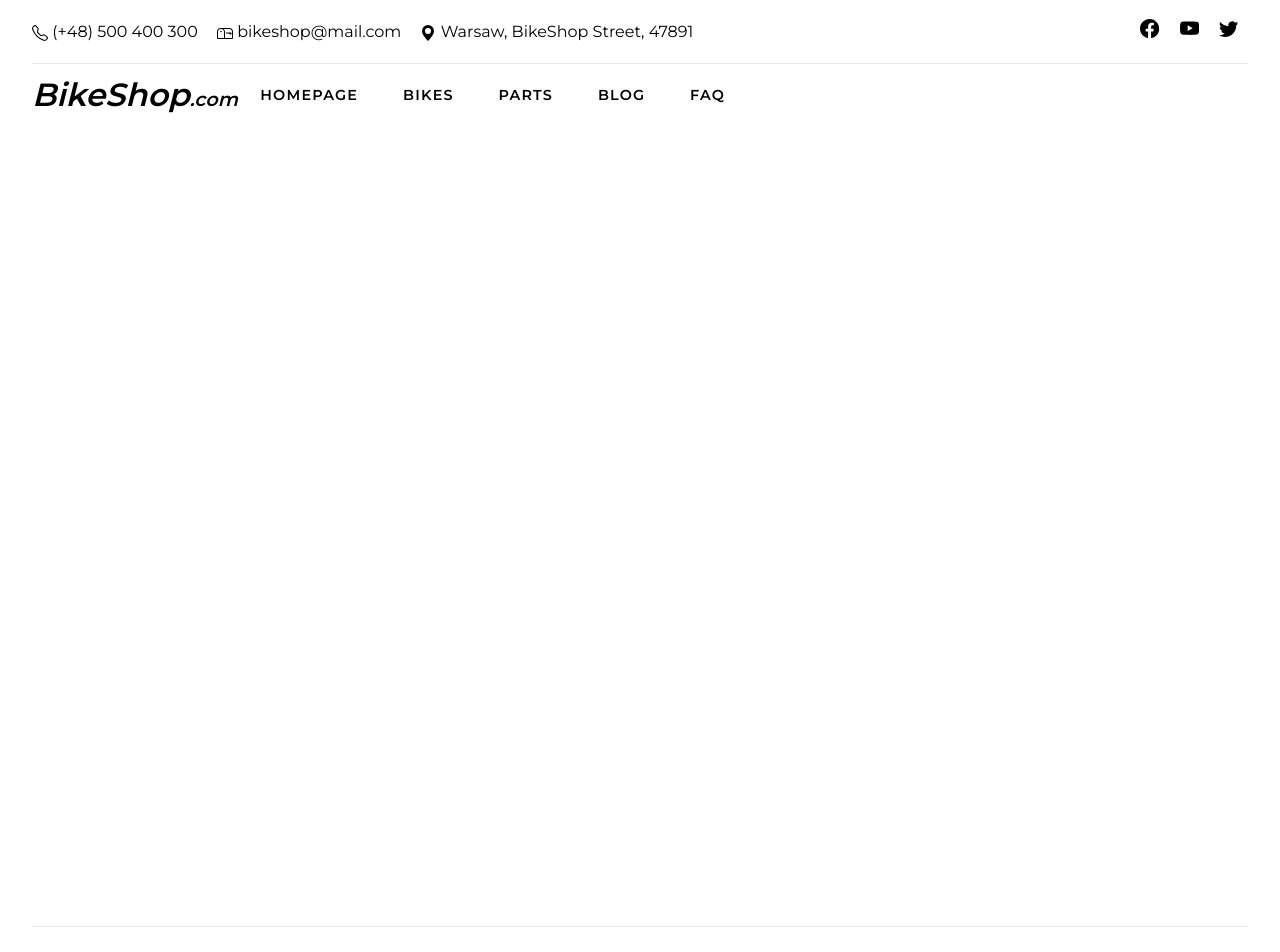
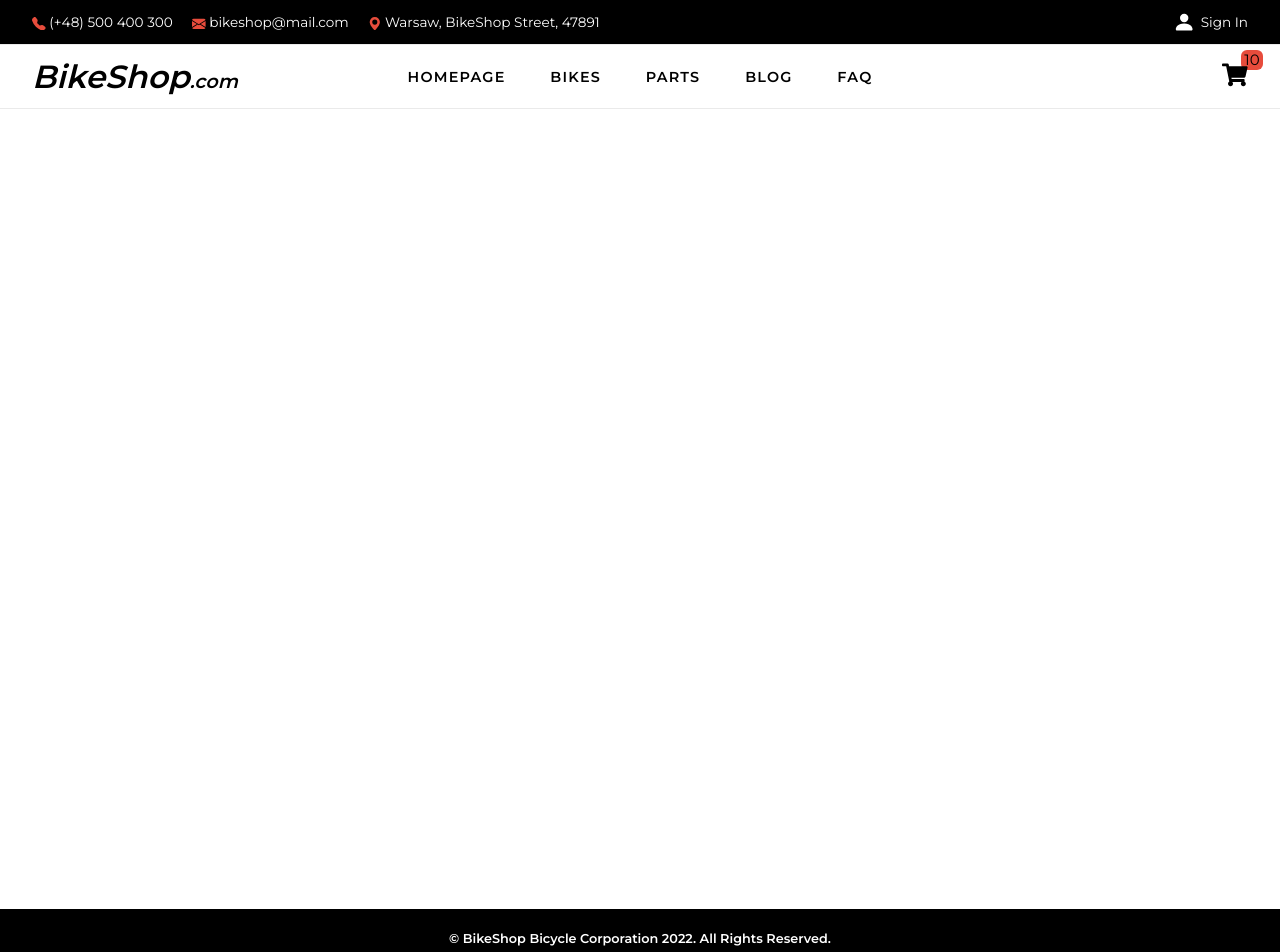
Before and after one commit to webseb00/Ecommerce-React-Shop, a Next.js app: page / in a window 1280 px wide. Shown: the top 952 px of the page. Built offline with nearby package versions, Linux system fonts and the light colour scheme.

Commit message:
Create header section

```diff
--- /dev/null
+++ b/components/Footer/Footer.js
@@ -0,0 +1,15 @@
+import styles from './Footer.module.css';
+
+const Footer = () => {
+  return (
+    <footer className={styles.footer}>
+      <div className={styles.wrapper}>
+        <div className={styles.bottom}>
+          <p>&copy; BikeShop Bicycle Corporation 2022. All Rights Reserved.</p>
+        </div>
+      </div>
+    </footer>
+  )
+}
+
+export default Footer;
--- /dev/null
+++ b/components/Footer/Footer.module.css
@@ -0,0 +1,15 @@
+.footer {
+  background: var(--main-dark);
+  color: var(--font-light);
+}
+
+.wrapper {
+  padding: 0 2rem;
+}
+
+.bottom {
+  text-align: center;
+  font-size: 0.8rem;
+  font-weight: 600;
+  padding: 1.4rem 0;
+}
--- a/components/Header/Header.js
+++ b/components/Header/Header.js
@@ -1,21 +1,26 @@
 import styles from './Header.module.css';
-import { BsTelephone } from 'react-icons/bs';
+import { BsFillTelephoneFill } from 'react-icons/bs';
 import { BsFacebook } from 'react-icons/bs';
 import { BsYoutube } from 'react-icons/bs';
 import { BsTwitter } from 'react-icons/bs';
-import { BsMailbox } from 'react-icons/bs';
+import { BsEnvelopeFill } from 'react-icons/bs';
 import { BsGeoAltFill } from 'react-icons/bs';
+import { BsPersonFill } from 'react-icons/bs';
 
 const Header = ({ children }) => {
   return (
     <header className={styles.header}>
       <div className={styles.info}>
         <div className={styles.address}>
-          <p><BsTelephone className={styles.icon} /> (+48) 500 400 300</p>
-          <p><BsMailbox className={styles.icon} /> bikeshop@mail.com</p>
+          <p><BsFillTelephoneFill className={styles.icon} /> (+48) 500 400 300</p>
+          <p><BsEnvelopeFill className={styles.icon} /> bikeshop@mail.com</p>
           <p><BsGeoAltFill className={styles.icon} /> Warsaw, BikeShop Street, 47891</p>
         </div>
-        <div className={styles.socials}>
+        <div className={styles.login}>
+          <BsPersonFill  className={styles.login__icon} />
+          <p className={styles.login__text}>Sign In</p>
+        </div>
+        {/* <div className={styles.socials}>
           <a href="#">
             <BsFacebook />
           </a>
@@ -25,7 +30,7 @@ const Header = ({ children }) => {
           <a href="#">
             <BsTwitter />
           </a>
-        </div>
+        </div> */}
       </div>
       <div className={styles.main}>
         {children}
--- a/components/Header/Header.module.css
+++ b/components/Header/Header.module.css
@@ -1,17 +1,21 @@
 .header {
-  padding: 0 2rem;
+  border-bottom: 1px solid #eaeaea;
 }
 
 .info {
   display: flex;
   align-items: center;
   justify-content: space-between;
-  padding: 1.2rem 0;
+  padding: .8em 2rem;
   border-bottom: 1px solid #eaeaea;
+  background: var(--main-dark);
+  color: var(--font-light);
+  font-size: .85rem;
 }
 
 .address {
   display: flex;
+  flex-direction: column;
 }
 
 .address p {
@@ -20,9 +24,27 @@
 
 .icon {
   vertical-align: middle;
+  color: var(--main-accent);
 }
 
-.socials a {
-  padding: 0 10px;
-  font-size: 1.2rem;
+.login {
+  display: flex;
+  align-items: center;
 }
+
+.login__icon {
+  font-size: 1.4rem;
+  margin-right: 5px;
+}
+
+.main {
+  padding: 0 2rem;
+}
+
+/* MEDIA QUERIES */
+
+@media (min-width: 890px) {
+  .address {
+    flex-direction: row;
+  }
+}
--- a/components/Navbar/Navbar.js
+++ b/components/Navbar/Navbar.js
@@ -1,5 +1,6 @@
 import Link from "next/link";
 import styles from './Navbar.module.css';
+import { FaShoppingCart } from 'react-icons/fa';
 
 const Navbar = () => {
   return (
@@ -7,13 +8,23 @@ const Navbar = () => {
       <div className={styles.navbar__brand}>
         <Link href="/">BikeShop</Link><span>.com</span>
       </div>
-      <ul className={styles.navbar__list}>
+      <div className={styles.navbar__list}>
         <Link href="/products/bikes"><span className={styles.navbar__link}>Homepage</span></Link>
         <Link href="/products/bikes"><span className={styles.navbar__link}>Bikes</span></Link>
         <Link href="/products/bikes"><span className={styles.navbar__link}>Parts</span></Link>
         <Link href="/products/bikes"><span className={styles.navbar__link}>Blog</span></Link>
         <Link href="/products/bikes"><span className={styles.navbar__link}>FAQ</span></Link>
-      </ul>
+      </div>
+      <div className={styles.cart}>
+        <Link href="/">
+          <div className={styles.cart__link}>
+            <div className={styles.cart__counter}>
+              <span>10</span>
+            </div>
+            <FaShoppingCart className={styles.cart__icon} />
+          </div>
+        </Link>
+      </div>
     </nav>
   )
 };
--- a/components/Navbar/Navbar.module.css
+++ b/components/Navbar/Navbar.module.css
@@ -7,6 +7,7 @@
   font-size: 2rem;
   font-weight: 700;
   font-style: italic;
+  flex: 1;
 }
 
 .navbar__brand span {
@@ -16,6 +17,7 @@
 .navbar__list {
   display: flex;
   list-style-type: none;
+  flex: 1;
 }
 
 .navbar__link {
@@ -33,3 +35,35 @@
   background: #ecf0f1;
   color: #e74c3c;
 }
+
+.cart {
+  cursor: pointer;
+  flex: 1;
+  text-align: right;
+}
+
+.cart__link {
+  position: relative;
+}
+
+.cart__counter {
+  position: absolute;
+  right: -15px;
+  top: -12px;
+  background: var(--main-accent);
+  width: 22px;
+  border-radius: 6px;
+  height: 20px;
+  text-align: center;
+  font-size: 15px;
+  z-index: -1;
+}
+
+.cart__icon {
+  font-size: 1.6rem;
+  transition: color .4s;
+}
+
+.cart__icon:hover {
+  color: var(--main-accent);
+}
--- a/package.json
+++ b/package.json
@@ -13,6 +13,7 @@
     "react": "17.0.2",
     "react-dom": "17.0.2",
     "react-icons": "^4.3.1",
+    "react-responsive-carousel": "^3.2.22",
     "sass": "^1.46.0"
   },
   "devDependencies": {
--- a/pages/index.js
+++ b/pages/index.js
@@ -3,6 +3,7 @@ import Image from 'next/image'
 import styles from '../styles/Home.module.css'
 import Link from 'next/link';
 import Header from '../components/Header/Header';
+import Footer from '../components/Footer/Footer';
 import Navbar from '../components/Navbar/Navbar';
 
 export default function Home() {
@@ -25,10 +26,8 @@ export default function Home() {
 
       </main>
 
-      <footer className={styles.footer}>
-
-      </footer>
-    </div>
+      </div>
+      <Footer />
     </>
   )
 }
--- a/styles/globals.css
+++ b/styles/globals.css
@@ -14,3 +14,9 @@ a {
   color: inherit;
   text-decoration: none;
 }
+
+:root {
+  --main-dark: #000000;
+  --main-accent: #e74c3c;
+  --font-light: #ffffff;
+}
```
Also changed, not shown: 1 other file (tests, documents, lock files or other folders).
